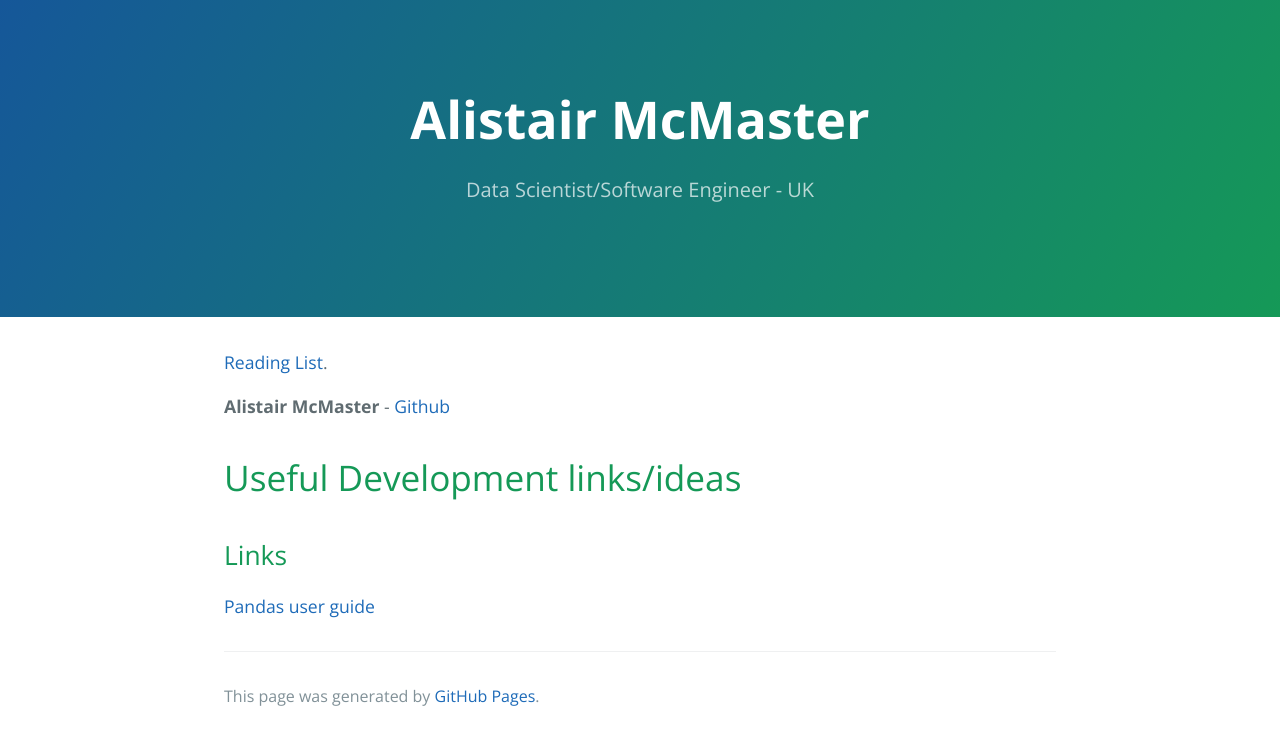
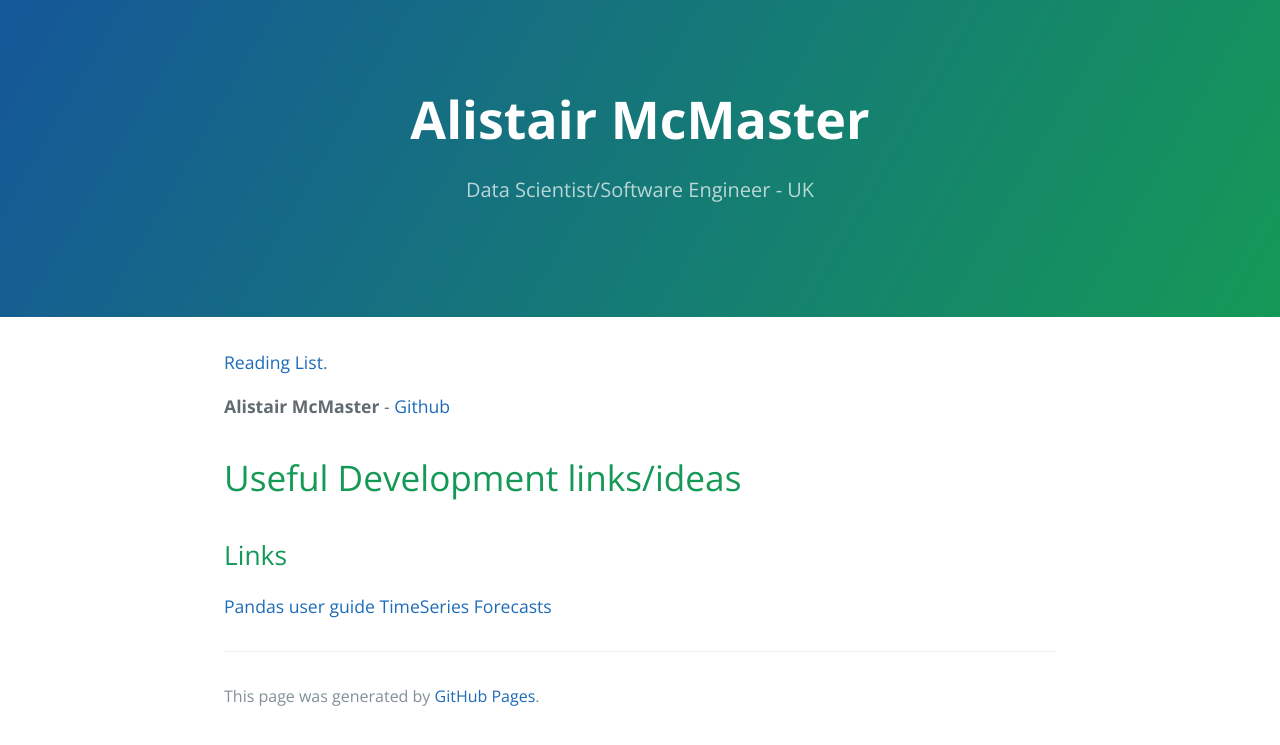
Before and after one commit to alimcmaster1/alimcmaster1.github.io, a Jekyll site: the page built from index.md, in a window 1280 px wide. Shown: the top 745 px of the page. Built offline with Jekyll 4.4.1, drawn with Linux system fonts in a browser that asks for light colours.

Commit message:
Update index.md

```diff
--- a/index.md
+++ b/index.md
@@ -11,3 +11,4 @@ layout: default
 ## Links
 
 [Pandas user guide](https://pandas.pydata.org/pandas-docs/stable/user_guide/index.html)
+[TimeSeries Forecasts](https://github.com/facebook/prophet)
```
